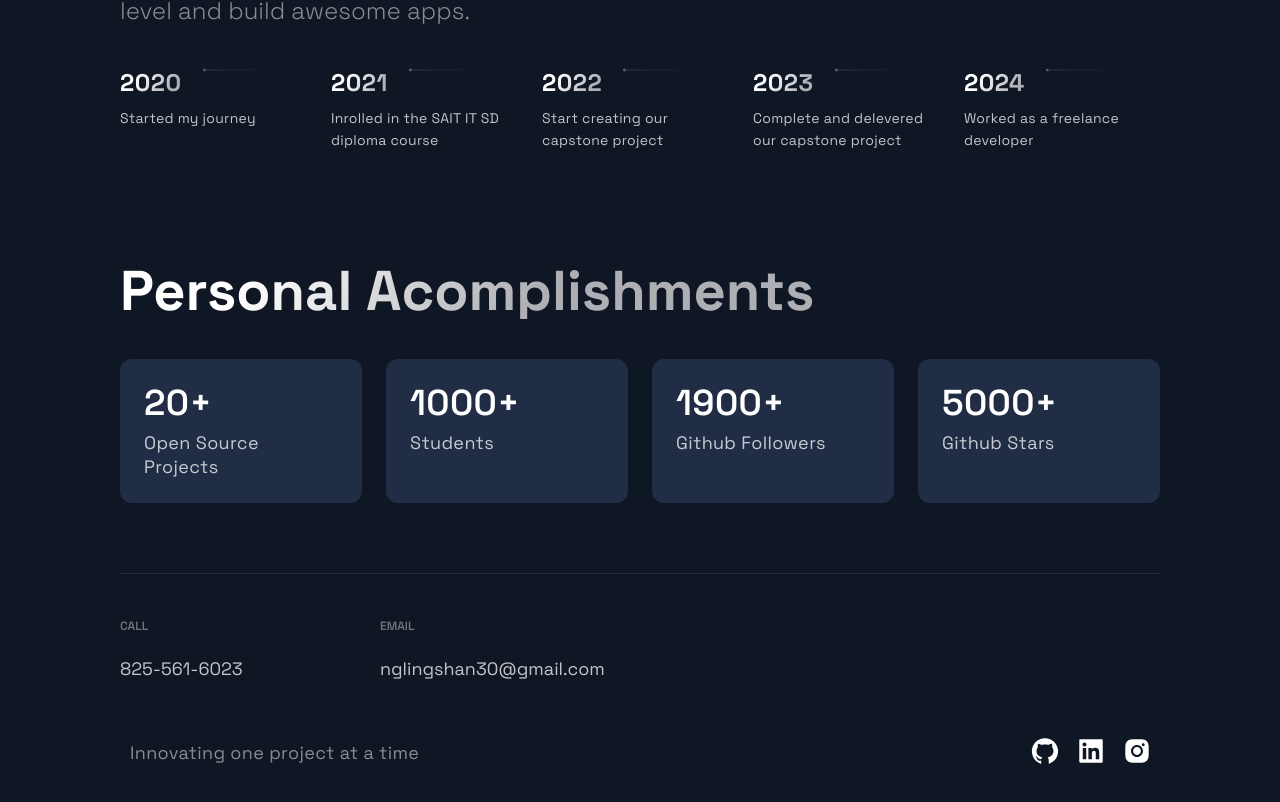
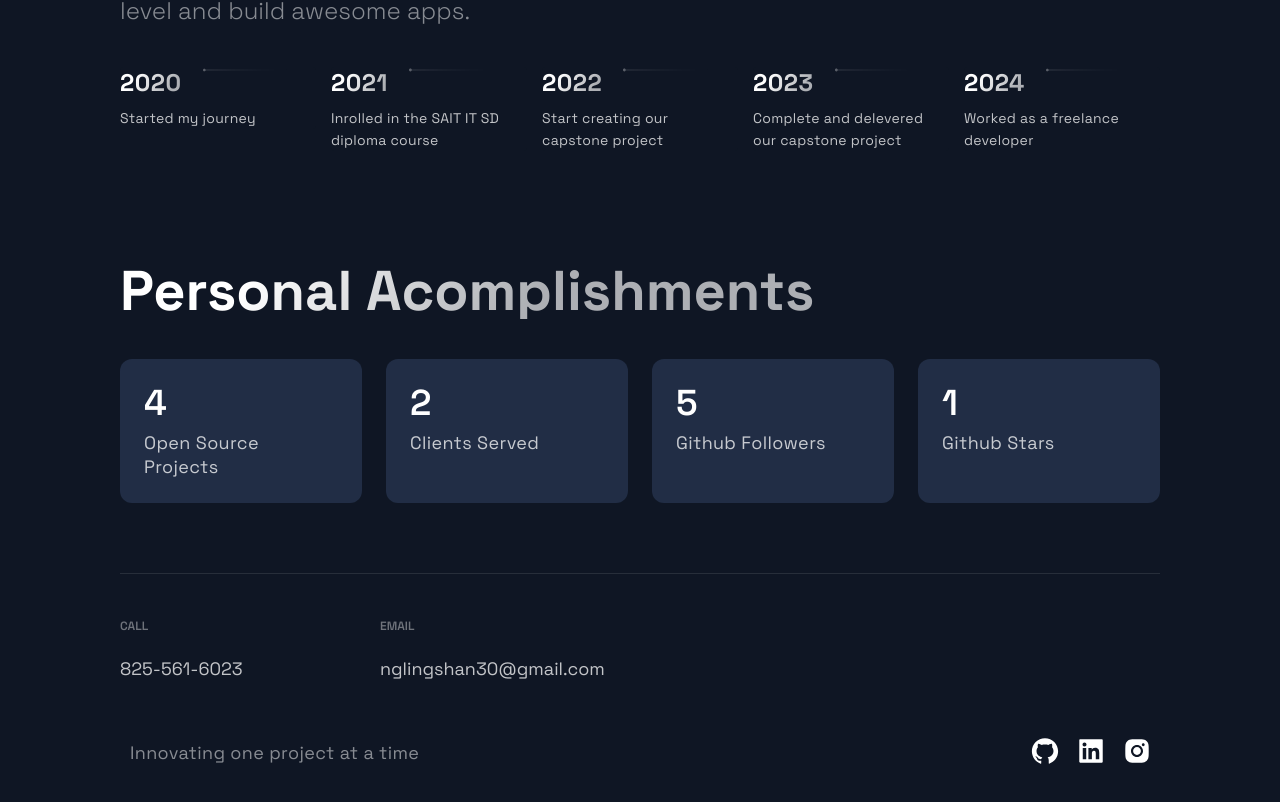
Before and after one commit to Matthew-503/Project_Porfolio, a Next.js app: page / in a window 1280 px wide. Shown: the part 2969-3771 px from the top of the page. Built offline with nearby package versions, Linux system fonts and the light colour scheme.

Commit message:
Update Acomplishments.js

```diff
--- a/src/components/Acomplishments/Acomplishments.js
+++ b/src/components/Acomplishments/Acomplishments.js
@@ -4,10 +4,10 @@ import { Section, SectionDivider, SectionTitle } from '../../styles/GlobalCompon
 import { Box, Boxes, BoxNum, BoxText } from './AcomplishmentsStyles';
 
 const data = [
-  { number: 20, text: 'Open Source Projects'},
-  { number: 1000, text: 'Students', },
-  { number: 1900, text: 'Github Followers', },
-  { number: 5000, text: 'Github Stars', }
+  { number: 4, text: 'Open Source Projects'},
+  { number: 2, text: 'Clients Served', },
+  { number: 5, text: 'Github Followers', },
+  { number: 1, text: 'Github Stars', }
 ];
 
 const Acomplishments = () => (
@@ -19,7 +19,7 @@ const Acomplishments = () => (
     <Boxes>
       {data.map((card, index) => (
         <Box key={index}>
-          <BoxNum>{card.number}+</BoxNum>
+          <BoxNum>{card.number}</BoxNum>
 
           <BoxText>{card.text}</BoxText>
         </Box>
```
